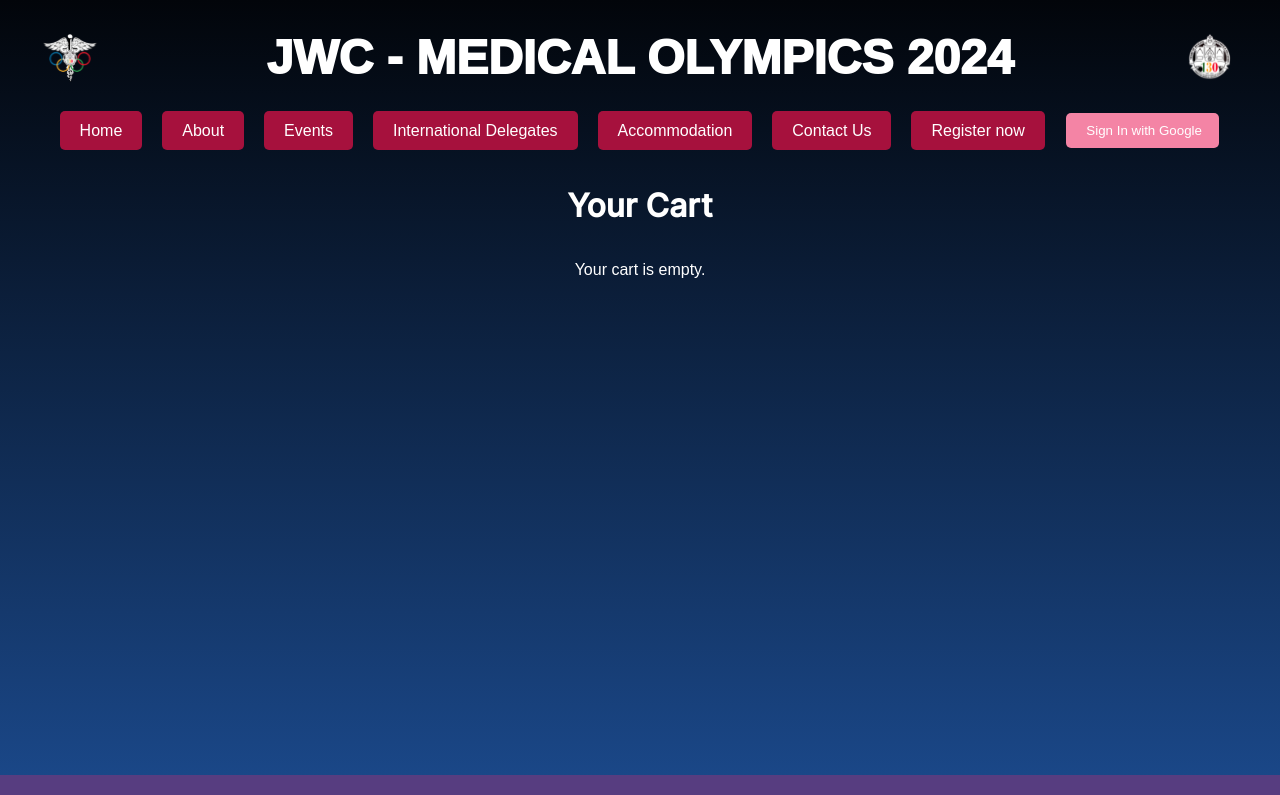
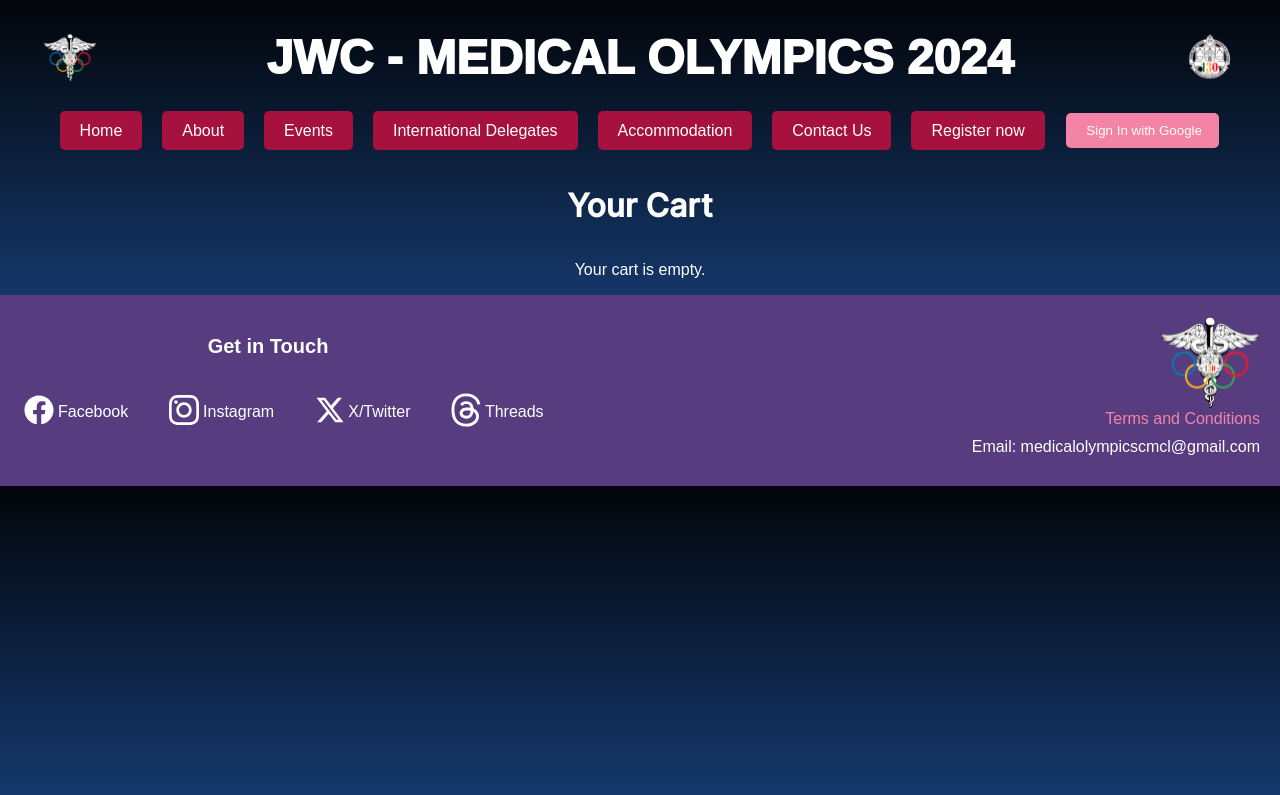
Before and after one commit to shubhbansal9/jwc-website, a React (Create React App) app: page /cart in a window 1280 px wide. Shown: the top 795 px of the page. Built offline with nearby package versions, Linux system fonts and the light colour scheme.

Commit message:
pay button corrections

```diff
--- a/src/pages/Cart.css
+++ b/src/pages/Cart.css
@@ -6,7 +6,6 @@
     margin-left: 0;
 }
 .cart-page {
-  height: 100vh;
   display: flex;
   flex-direction: column;
   align-items: center;
@@ -31,7 +30,6 @@
 }
 /* CartPage.css */
 .cart-page {
-    height: 100vh;
     display: flex;
     flex-direction: column;
     align-items: center;
@@ -48,6 +46,8 @@
   }
   .pay-button{
     white-space: nowrap;
+    background-color:#A6113D;
+    margin-bottom: 20%;
   }
   .item-total{
     margin-top: 40%;
@@ -73,4 +73,5 @@
   .item{
     color: black;
   }
+
   /* Add any additional styling as needed */
```
